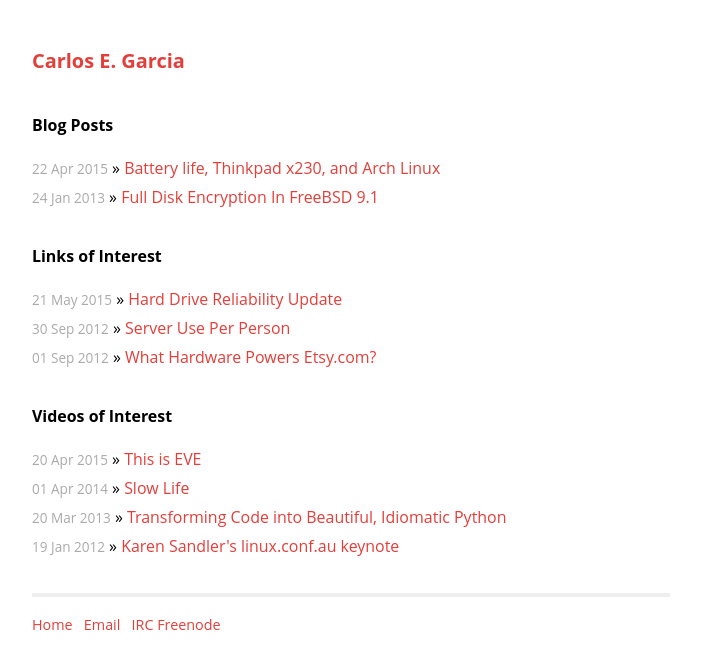
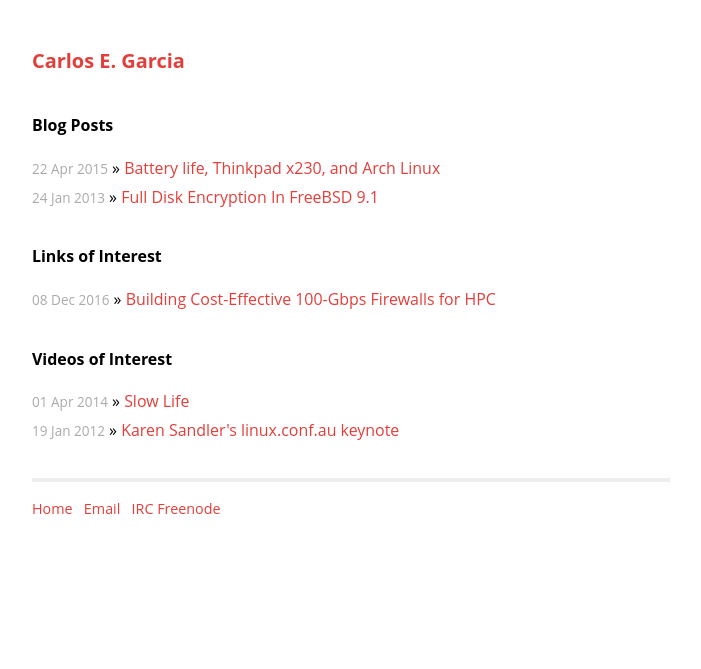
Before and after one commit to cgar/cgar.github.com, a Jekyll site: the page built from index.html, in a window 1280 px wide. Shown: the top 669 px of the page, without its empty margins (289-990 px from the left). Built offline with Jekyll 4.4.1, drawn with Linux system fonts in a browser that asks for light colours.

Commit message:
one new link, 2 less videos

```diff
--- a/index.html
+++ b/index.html
@@ -13,16 +13,13 @@ title: Carlos E. Garcia
 
   <h1>Links of Interest</h1>
   <ul class="posts">
-      <li> <span>21 May 2015</span> &raquo; <a href="https://www.backblaze.com/blog/best-hard-drive/">Hard Drive Reliability Update</a></li>
-      <li> <span>30 Sep 2012</span> &raquo; <a href="http://etbe.coker.com.au/2012/09/27/server-use-per-person/">Server Use Per Person</a></li>
-      <li> <span>01 Sep 2012</span> &raquo; <a href="http://codeascraft.etsy.com/2012/08/31/what-hardware-powers-etsy-com/">What Hardware Powers Etsy.com?</a></li>
+      <li> <span>08 Dec 2016</span> &raquo; <a
+              href="https://www.nas.nasa.gov/SC16/demos/demo9.html">Building Cost-Effective 100-Gbps Firewalls for HPC</a></li>
   </ul>
 
   <h1>Videos of Interest</h1>
   <ul class="posts">
-      <li><span>20 Apr 2015</span> &raquo; <a href="https://www.youtube.com/watch?v=e2X1MIR1KMs">This is EVE</a></li>
       <li><span>01 Apr 2014</span> &raquo; <a href="https://vimeo.com/88829079">Slow Life</a></li>
-      <li><span>20 Mar 2013</span> &raquo; <a href="https://www.youtube.com/watch?v=OSGv2VnC0go">Transforming Code into Beautiful, Idiomatic Python</a></li>
       <li><span>19 Jan 2012</span> &raquo; <a href="https://www.youtube.com/watch?v=5XDTQLa3NjE">Karen Sandler's linux.conf.au keynote</a></li>
 
 
```
